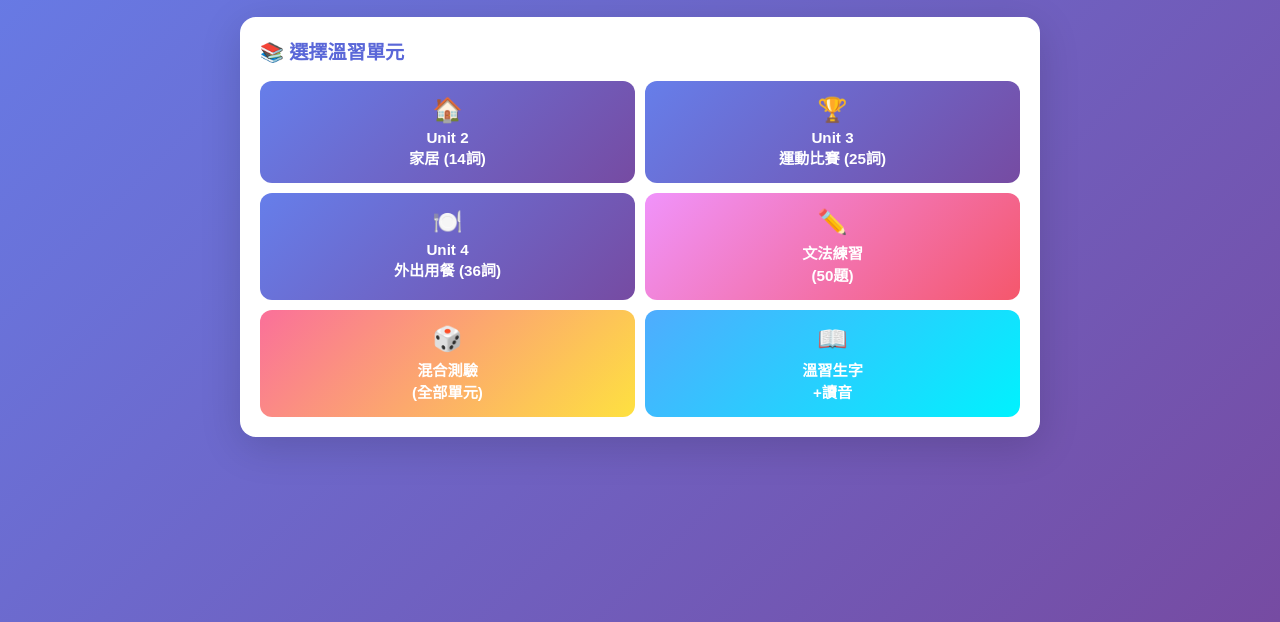
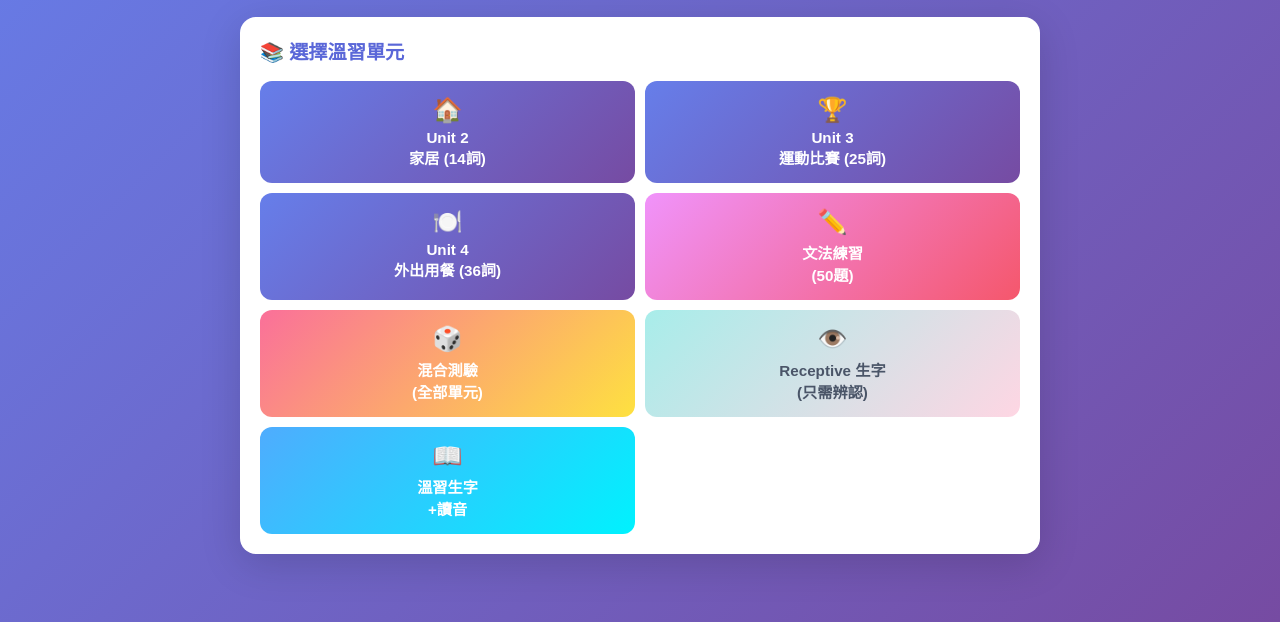
Before and after one commit to tc-gh-claw/p5-english-quiz, a plain HTML site: page index.html in a window 1280 px wide. Shown: the part 178-800 px from the top of the page. Drawn offline with nearby package versions, Linux system fonts and the light colour scheme.

Commit message:
Add: Receptive 生字獨立練習按鈕
- 新增 Receptive 生字練習按鈕 (主選單)
- Receptive 生字只做選擇題 (無需拼寫)
- 整合所有單元 Receptive 生字 (Unit 3: 9個)
- 獨立顯示題目標註 [Receptive - 只需辨認]

```diff
--- a/index.html
+++ b/index.html
@@ -113,6 +113,10 @@
                     <button class="menu-btn warning" onclick="showQuizMode('mixed')">
                         <span class="icon">🎲</span>
                         <span>混合測驗<br>(全部單元)</span>
+                    </button>
+                    <button class="menu-btn" style="background: linear-gradient(135deg, #a8edea 0%, #fed6e3 100%); color: #4a5568;" onclick="startReceptiveQuiz()">
+                        <span class="icon">👁️</span>
+                        <span>Receptive 生字<br>(只需辨認)</span>
                     </button>
                     <button class="menu-btn success" onclick="showVocabulary()">
                         <span class="icon">📖</span>
@@ -474,6 +478,62 @@ function showQuizMode(unitOrType) {
     }
 }
 
+// Start Receptive vocabulary quiz (choice only)
+function startReceptiveQuiz() {
+    currentQuestions = [];
+
+    // Collect all receptive words from all units
+    ['unit2', 'unit3', 'unit4'].forEach(unitId => {
+        const unit = vocabData[unitId];
+        if (!unit) return;
+
+        const receptiveWords = unit.words.filter(w => w.category === 'receptive');
+
+        receptiveWords.forEach(word => {
+            // Get other words from same unit as wrong options
+            const otherWords = unit.words.filter(w => w.word !== word.word);
+            const options = [word.word];
+
+            // Add 3 wrong options
+            for (let j = 0; j < 3 && j < otherWords.length; j++) {
+                const randomWord = otherWords[Math.floor(Math.random() * otherWords.length)].word;
+                if (!options.includes(randomWord)) {
+                    options.push(randomWord);
+                }
+            }
+
+            // Shuffle options
+            for (let j = options.length - 1; j > 0; j--) {
+                const k = Math.floor(Math.random() * (j + 1));
+                [options[j], options[k]] = [options[k], options[j]];
+            }
+
+            currentQuestions.push({
+                type: 'multiple_choice',
+                question: `"${word.meaning}" 的英文是什麼？`,
+                word: word.word,
+                ipa: word.ipa,
+                options: options,
+                answer: options.indexOf(word.word),
+                explanation: `${word.word} ${word.ipa} (${word.type}) = ${word.meaning} [Receptive - 只需辨認]`
+            });
+        });
+    });
+
+    // Shuffle all receptive questions
+    for (let i = currentQuestions.length - 1; i > 0; i--) {
+        const j = Math.floor(Math.random() * (i + 1));
+        [currentQuestions[i], currentQuestions[j]] = [currentQuestions[j], currentQuestions[i]];
+    }
+
+    if (currentQuestions.length === 0) {
+        alert('暫時沒有 Receptive 生字！');
+        return;
+    }
+
+    startQuiz();
+}
+
 // Select mode (choice or fill)
 function selectMode(mode) {
     selectedMode = mode;
```
